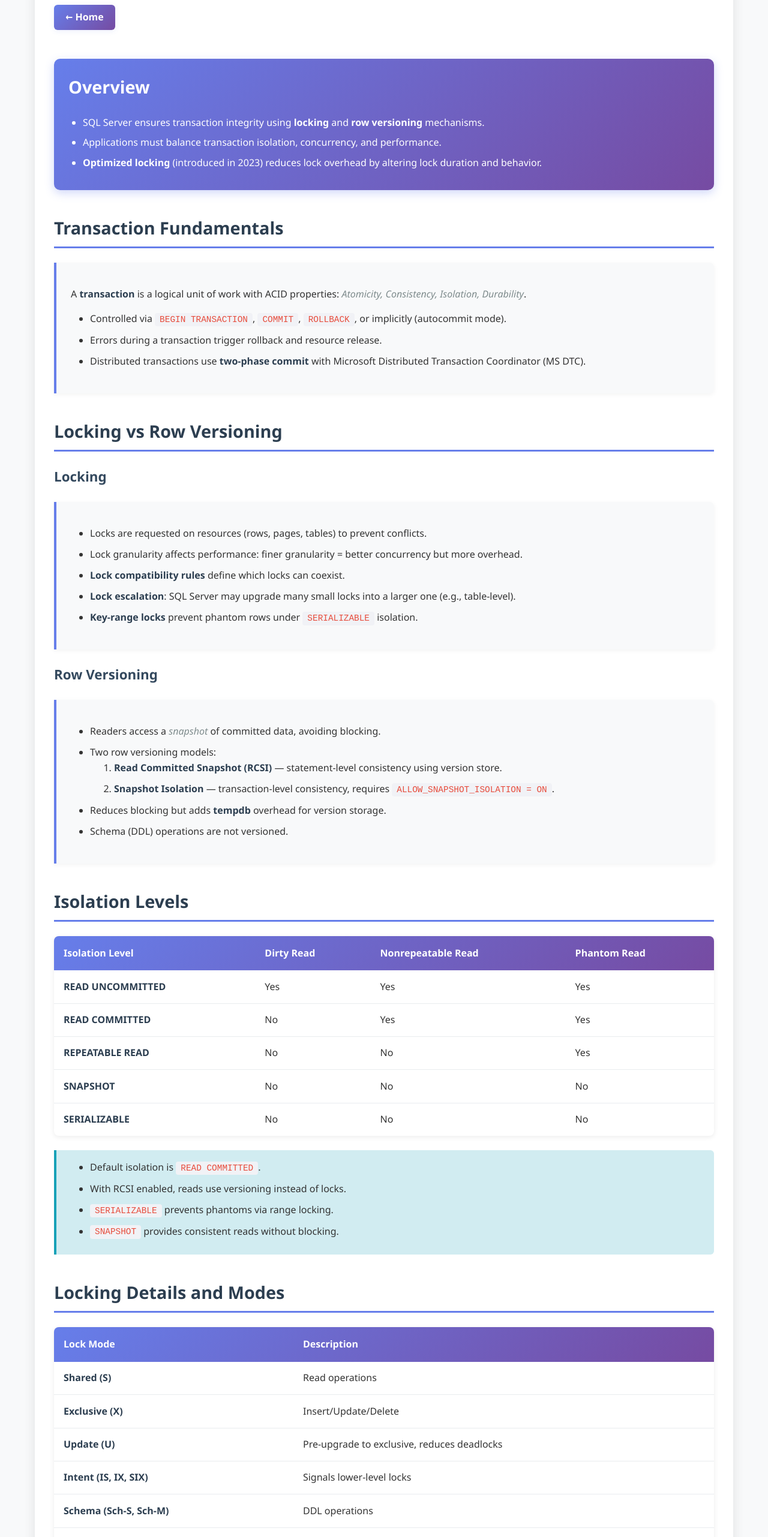
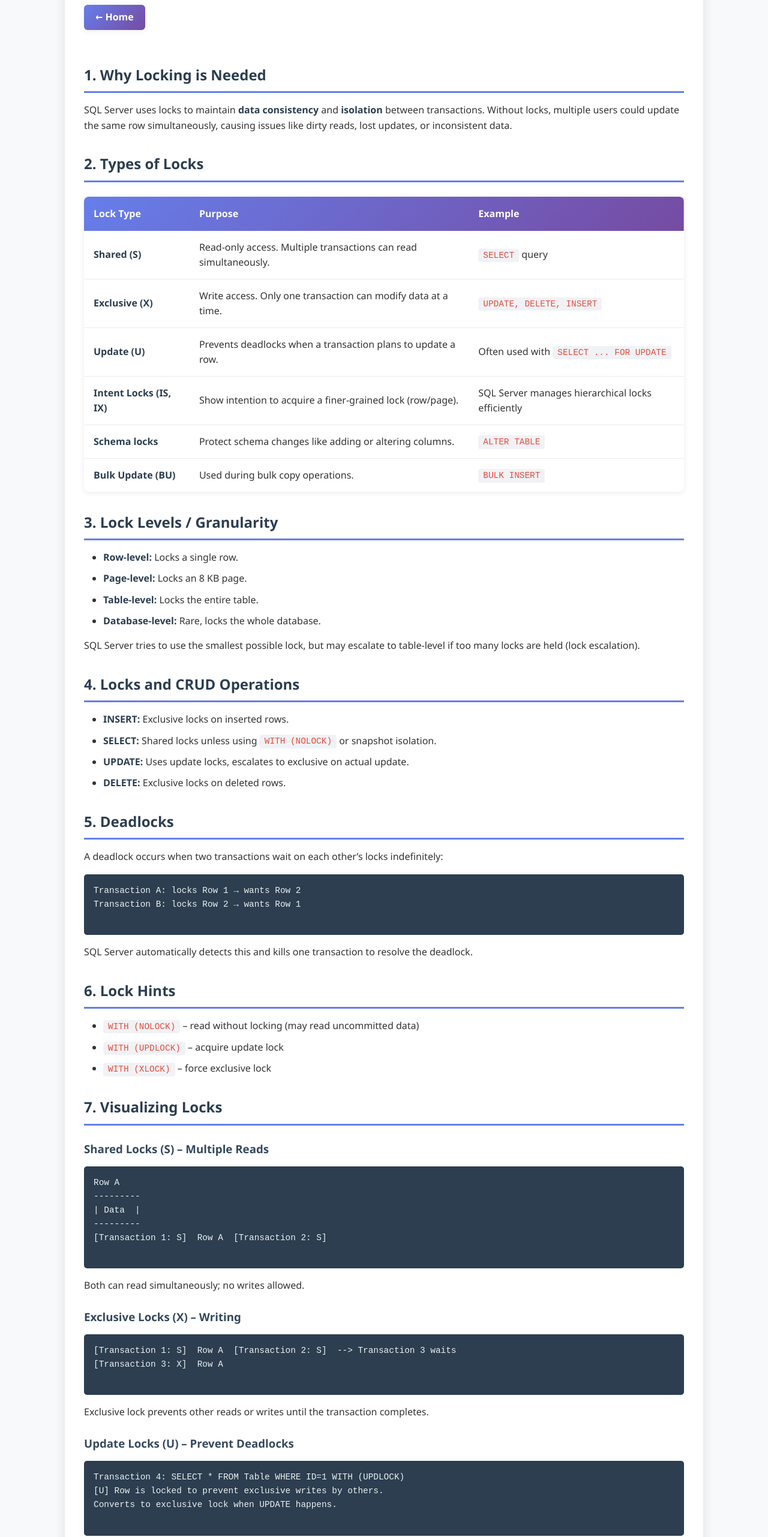
Before and after one commit to jayaprakashkaluva/jayaprakashkaluva.com, a plain HTML site: page content/html/sql-server-locking.html in a window 1280 px wide. Shown: the part 220-2783 px from the top of the page at 60% size. Drawn offline with Linux system fonts and the light colour scheme.

Commit message:
Updated SQL Server lock content

```diff
--- a/content/html/sql-server-locking.html
+++ b/content/html/sql-server-locking.html
@@ -3,7 +3,7 @@
 <head>
     <meta charset="UTF-8">
     <meta name="viewport" content="width=device-width, initial-scale=1.0">
-    <title>SQL Server Transaction Locking and Row Versioning Guide</title>
+    <title>SQL Server Locking Explained</title>
     <style>
         body {
             font-family: 'Segoe UI', Tahoma, Geneva, Verdana, sans-serif;
@@ -31,7 +31,7 @@
             opacity: 0.95;
         }
         .container {
-            max-width: 1100px;
+            max-width: 1000px;
             margin: 0 auto;
             padding: 2rem;
             background-color: white;
@@ -40,66 +40,17 @@
             margin-top: 2rem;
             margin-bottom: 2rem;
         }
-        .back-link {
-            display: inline-block;
-            margin-bottom: 1.5rem;
-            padding: 0.5rem 1.2rem;
-            background: linear-gradient(135deg, #667eea 0%, #764ba2 100%);
-            color: white;
-            border-radius: 6px;
-            text-decoration: none;
-            font-weight: bold;
-            box-shadow: 0 2px 8px rgba(102, 126, 234, 0.12);
-            transition: background 0.2s, transform 0.2s;
-        }
-        .back-link:hover {
-            transform: translateY(-2px);
-            box-shadow: 0 4px 12px rgba(102, 126, 234, 0.2);
-        }
         h2 {
             color: #2c3e50;
             border-bottom: 3px solid #667eea;
             padding-bottom: 0.5rem;
-            margin-top: 2.5rem;
+            margin-top: 2rem;
             margin-bottom: 1rem;
-            font-size: 1.8rem;
         }
         h3 {
             color: #34495e;
             margin-top: 1.5rem;
-            margin-bottom: 0.8rem;
-            font-size: 1.4rem;
-        }
-        .overview-box {
-            background: linear-gradient(135deg, #667eea 0%, #764ba2 100%);
-            color: white;
-            padding: 1.5rem;
-            border-radius: 10px;
-            margin: 1.5rem 0;
-            box-shadow: 0 5px 15px rgba(102, 126, 234, 0.3);
-        }
-        .overview-box ul {
-            margin: 0.5rem 0;
-            padding-left: 1.5rem;
-        }
-        .overview-box li {
             margin-bottom: 0.5rem;
-        }
-        .overview-box strong {
-            color: white;
-            font-weight: 600;
-        }
-        .section-card {
-            background-color: #f8f9fa;
-            border-left: 4px solid #667eea;
-            padding: 1.5rem;
-            margin: 1.5rem 0;
-            border-radius: 0 8px 8px 0;
-            box-shadow: 0 2px 8px rgba(0, 0, 0, 0.05);
-        }
-        .section-card h3 {
-            margin-top: 0;
-            color: #667eea;
         }
         table {
             width: 100%;
@@ -118,11 +69,13 @@
             padding: 1rem;
             text-align: left;
             font-weight: 600;
-            font-size: 1rem;
+            border: none;
         }
         td {
             padding: 0.9rem 1rem;
             border-bottom: 1px solid #e9ecef;
+            border-left: none;
+            border-right: none;
         }
         tbody tr:hover {
             background-color: #f8f9fa;
@@ -141,10 +94,6 @@
             color: #2c3e50;
             font-weight: 600;
         }
-        em {
-            font-style: italic;
-            color: #7f8c8d;
-        }
         code {
             background-color: #f1f2f6;
             padding: 0.2rem 0.5rem;
@@ -153,36 +102,22 @@
             font-size: 0.9rem;
             color: #e74c3c;
         }
-        .highlight-box {
-            background-color: #fff3cd;
-            border-left: 4px solid #ffc107;
-            padding: 1rem 1.5rem;
+        pre {
+            background-color: #2c3e50;
+            color: #ecf0f1;
+            padding: 1rem;
+            border-radius: 5px;
+            overflow-x: auto;
+            font-family: 'Courier New', monospace;
+            font-size: 0.9rem;
+        }
+        .section-card {
+            background-color: #f8f9fa;
+            border-left: 4px solid #667eea;
+            padding: 1.5rem;
             margin: 1.5rem 0;
-            border-radius: 0 6px 6px 0;
-        }
-        .info-box {
-            background-color: #d1ecf1;
-            border-left: 4px solid #17a2b8;
-            padding: 1rem 1.5rem;
-            margin: 1.5rem 0;
-            border-radius: 0 6px 6px 0;
-        }
-        .reference {
-            margin-top: 3rem;
-            padding: 1.5rem;
-            background-color: #f8f9fa;
-            border-radius: 8px;
-            text-align: center;
-            font-style: italic;
-            color: #6c757d;
-        }
-        .reference a {
-            color: #667eea;
-            text-decoration: none;
-            font-weight: 600;
-        }
-        .reference a:hover {
-            text-decoration: underline;
+            border-radius: 0 8px 8px 0;
+            box-shadow: 0 2px 8px rgba(0, 0, 0, 0.05);
         }
         @media (max-width: 768px) {
             .container {
@@ -212,200 +147,123 @@
 </head>
 <body>
     <header>
-        <h1>🔒 SQL Server Transaction Locking and Row Versioning Guide</h1>
-        <p>Comprehensive summary of transaction integrity, concurrency, and performance optimization</p>
+        <h1>🔒 SQL Server Locking Explained</h1>
+        <p>Understanding transaction locking mechanisms and concurrency control</p>
     </header>
 
     <div class="container">
-        <a href="../../index.html" class="back-link">← Home</a>
+        <a href="../../index.html" style="display:inline-block;margin-bottom:1.5rem;padding:0.5rem 1.2rem;background:linear-gradient(135deg,#667eea 0%,#764ba2 100%);color:white;border-radius:6px;text-decoration:none;font-weight:bold;box-shadow:0 2px 8px rgba(102,126,234,0.12);transition:background 0.2s;">← Home</a>
+    <h2>1. Why Locking is Needed</h2>
+    <p>SQL Server uses locks to maintain <strong>data consistency</strong> and <strong>isolation</strong> between transactions. Without locks, multiple users could update the same row simultaneously, causing issues like dirty reads, lost updates, or inconsistent data.</p>
 
-        <div class="overview-box">
-            <h2 style="margin-top: 0; border: none; color: white;">Overview</h2>
-            <ul>
-                <li>SQL Server ensures transaction integrity using <strong>locking</strong> and <strong>row versioning</strong> mechanisms.</li>
-                <li>Applications must balance transaction isolation, concurrency, and performance.</li>
-                <li><strong>Optimized locking</strong> (introduced in 2023) reduces lock overhead by altering lock duration and behavior.</li>
-            </ul>
-        </div>
-
-        <h2>Transaction Fundamentals</h2>
-        <div class="section-card">
-            <p>A <strong>transaction</strong> is a logical unit of work with ACID properties: <em>Atomicity, Consistency, Isolation, Durability</em>.</p>
-            <ul>
-                <li>Controlled via <code>BEGIN TRANSACTION</code>, <code>COMMIT</code>, <code>ROLLBACK</code>, or implicitly (autocommit mode).</li>
-                <li>Errors during a transaction trigger rollback and resource release.</li>
-                <li>Distributed transactions use <strong>two-phase commit</strong> with Microsoft Distributed Transaction Coordinator (MS DTC).</li>
-            </ul>
-        </div>
-
-        <h2>Locking vs Row Versioning</h2>
-
-        <h3>Locking</h3>
-        <div class="section-card">
-            <ul>
-                <li>Locks are requested on resources (rows, pages, tables) to prevent conflicts.</li>
-                <li>Lock granularity affects performance: finer granularity = better concurrency but more overhead.</li>
-                <li><strong>Lock compatibility rules</strong> define which locks can coexist.</li>
-                <li><strong>Lock escalation</strong>: SQL Server may upgrade many small locks into a larger one (e.g., table-level).</li>
-                <li><strong>Key-range locks</strong> prevent phantom rows under <code>SERIALIZABLE</code> isolation.</li>
-            </ul>
-        </div>
-
-        <h3>Row Versioning</h3>
-        <div class="section-card">
-            <ul>
-                <li>Readers access a <em>snapshot</em> of committed data, avoiding blocking.</li>
-                <li>Two row versioning models:
-                    <ol>
-                        <li><strong>Read Committed Snapshot (RCSI)</strong> — statement-level consistency using version store.</li>
-                        <li><strong>Snapshot Isolation</strong> — transaction-level consistency, requires <code>ALLOW_SNAPSHOT_ISOLATION = ON</code>.</li>
-                    </ol>
-                </li>
-                <li>Reduces blocking but adds <strong>tempdb</strong> overhead for version storage.</li>
-                <li>Schema (DDL) operations are not versioned.</li>
-            </ul>
-        </div>
-
-        <h2>Isolation Levels</h2>
+    <h2>2. Types of Locks</h2>
     <table>
         <thead>
             <tr>
-                    <th>Isolation Level</th>
-                    <th>Dirty Read</th>
-                    <th>Nonrepeatable Read</th>
-                    <th>Phantom Read</th>
-                </tr>
-            </thead>
-            <tbody>
-                <tr>
-                    <td><strong>READ UNCOMMITTED</strong></td>
-                    <td>Yes</td>
-                    <td>Yes</td>
-                    <td>Yes</td>
-                </tr>
-                <tr>
-                    <td><strong>READ COMMITTED</strong></td>
-                    <td>No</td>
-                    <td>Yes</td>
-                    <td>Yes</td>
-                </tr>
-                <tr>
-                    <td><strong>REPEATABLE READ</strong></td>
-                    <td>No</td>
-                    <td>No</td>
-                    <td>Yes</td>
-                </tr>
-                <tr>
-                    <td><strong>SNAPSHOT</strong></td>
-                    <td>No</td>
-                    <td>No</td>
-                    <td>No</td>
-                </tr>
-                <tr>
-                    <td><strong>SERIALIZABLE</strong></td>
-                    <td>No</td>
-                    <td>No</td>
-                    <td>No</td>
-                </tr>
-            </tbody>
-        </table>
-
-        <div class="info-box">
-            <ul style="margin: 0;">
-                <li>Default isolation is <code>READ COMMITTED</code>.</li>
-                <li>With RCSI enabled, reads use versioning instead of locks.</li>
-                <li><code>SERIALIZABLE</code> prevents phantoms via range locking.</li>
-                <li><code>SNAPSHOT</code> provides consistent reads without blocking.</li>
-            </ul>
-        </div>
-
-        <h2>Locking Details and Modes</h2>
-        <table>
-            <thead>
-                <tr>
-                    <th>Lock Mode</th>
-                    <th>Description</th>
+                <th>Lock Type</th>
+                <th>Purpose</th>
+                <th>Example</th>
             </tr>
         </thead>
         <tbody>
             <tr>
                 <td><strong>Shared (S)</strong></td>
-                    <td>Read operations</td>
+                <td>Read-only access. Multiple transactions can read simultaneously.</td>
+                <td><code>SELECT</code> query</td>
             </tr>
             <tr>
                 <td><strong>Exclusive (X)</strong></td>
-                    <td>Insert/Update/Delete</td>
+                <td>Write access. Only one transaction can modify data at a time.</td>
+                <td><code>UPDATE, DELETE, INSERT</code></td>
             </tr>
             <tr>
                 <td><strong>Update (U)</strong></td>
-                    <td>Pre-upgrade to exclusive, reduces deadlocks</td>
+                <td>Prevents deadlocks when a transaction plans to update a row.</td>
+                <td>Often used with <code>SELECT ... FOR UPDATE</code></td>
             </tr>
             <tr>
-                    <td><strong>Intent (IS, IX, SIX)</strong></td>
-                    <td>Signals lower-level locks</td>
+                <td><strong>Intent Locks (IS, IX)</strong></td>
+                <td>Show intention to acquire a finer-grained lock (row/page).</td>
+                <td>SQL Server manages hierarchical locks efficiently</td>
             </tr>
             <tr>
-                    <td><strong>Schema (Sch-S, Sch-M)</strong></td>
-                    <td>DDL operations</td>
+                <td><strong>Schema locks</strong></td>
+                <td>Protect schema changes like adding or altering columns.</td>
+                <td><code>ALTER TABLE</code></td>
             </tr>
             <tr>
                 <td><strong>Bulk Update (BU)</strong></td>
-                    <td>Bulk inserts with TABLOCK</td>
-                </tr>
-                <tr>
-                    <td><strong>Key-Range</strong></td>
-                    <td>Protects ranges in SERIALIZABLE isolation</td>
+                <td>Used during bulk copy operations.</td>
+                <td><code>BULK INSERT</code></td>
             </tr>
         </tbody>
     </table>
 
-        <div class="highlight-box">
-            <p style="margin: 0;"><strong>Note:</strong> Locks may <strong>convert</strong> (e.g., <code>U</code> → <code>X</code>) dynamically. Conversion conflicts can lead to waits or <strong>deadlocks</strong>.</p>
-        </div>
+    <h2>3. Lock Levels / Granularity</h2>
+    <ul>
+        <li><strong>Row-level:</strong> Locks a single row.</li>
+        <li><strong>Page-level:</strong> Locks an 8 KB page.</li>
+        <li><strong>Table-level:</strong> Locks the entire table.</li>
+        <li><strong>Database-level:</strong> Rare, locks the whole database.</li>
+    </ul>
+    <p>SQL Server tries to use the smallest possible lock, but may escalate to table-level if too many locks are held (lock escalation).</p>
 
-        <h2>DML Operations Behavior</h2>
-
-        <h3>Without Optimized Locking</h3>
-        <div class="section-card">
-            <p>Row/page locks held until transaction end.</p>
-        </div>
-
-        <h3>With Optimized Locking</h3>
-        <div class="section-card">
+    <h2>4. Locks and CRUD Operations</h2>
     <ul>
-                <li>Uses <strong>TID (Transaction ID) locks</strong> held until transaction end.</li>
-                <li>Row/page locks are acquired and released incrementally.</li>
-                <li>Reduces overall lock memory footprint.</li>
-            </ul>
-        </div>
-
-        <h3>Operation Examples</h3>
-        <ul>
-            <li><strong>Insert:</strong> Range and exclusive locks on new row.</li>
-            <li><strong>Delete:</strong> Exclusive lock on deleted row + TID locks.</li>
+        <li><strong>INSERT:</strong> Exclusive locks on inserted rows.</li>
+        <li><strong>SELECT:</strong> Shared locks unless using <code>WITH (NOLOCK)</code> or snapshot isolation.</li>
+        <li><strong>UPDATE:</strong> Uses update locks, escalates to exclusive on actual update.</li>
+        <li><strong>DELETE:</strong> Exclusive locks on deleted rows.</li>
     </ul>
 
-        <h2>Lock Escalation</h2>
-        <div class="section-card">
-            <p>Converts many fine-grained locks into coarse (table-level) locks to reduce overhead.</p>
-            <p>With optimized locking, fewer locks are used — escalation is less frequent.</p>
-        </div>
+    <h2>5. Deadlocks</h2>
+    <p>A deadlock occurs when two transactions wait on each other’s locks indefinitely:</p>
+    <pre>
+Transaction A: locks Row 1 → wants Row 2
+Transaction B: locks Row 2 → wants Row 1
+    </pre>
+    <p>SQL Server automatically detects this and kills one transaction to resolve the deadlock.</p>
 
-        <h2>Application Design Guidance</h2>
-        <div class="info-box">
-            <ul style="margin: 0;">
-                <li>Match isolation level to business requirements.</li>
-                <li>Use <strong>RCSI</strong> or <strong>Snapshot Isolation</strong> for high read concurrency workloads.</li>
-                <li>Use lock hints (e.g., <code>UPDLOCK</code>, <code>HOLDLOCK</code>) carefully.</li>
-                <li>Monitor <strong>tempdb</strong> for version store growth under versioning.</li>
-                <li>Track deadlocks and escalation patterns using DMVs and Extended Events.</li>
-                <li>Test and tune <strong>Optimized Locking</strong> in newer SQL Server versions.</li>
+    <h2>6. Lock Hints</h2>
+    <ul>
+        <li><code>WITH (NOLOCK)</code> – read without locking (may read uncommitted data)</li>
+        <li><code>WITH (UPDLOCK)</code> – acquire update lock</li>
+        <li><code>WITH (XLOCK)</code> – force exclusive lock</li>
     </ul>
-        </div>
 
-        <div class="reference">
-            <p><em>Reference: <a href="https://learn.microsoft.com/en-us/sql/relational-databases/sql-server-transaction-locking-and-row-versioning-guide?view=sql-server-ver17" target="_blank">Microsoft Docs - Transaction Locking and Row Versioning Guide</a></em></p>
-        </div>
+    <h2>7. Visualizing Locks</h2>
+    <h3>Shared Locks (S) – Multiple Reads</h3>
+    <pre>
+Row A
+---------
+| Data  |
+---------
+[Transaction 1: S]  Row A  [Transaction 2: S]
+    </pre>
+    <p>Both can read simultaneously; no writes allowed.</p>
+
+    <h3>Exclusive Locks (X) – Writing</h3>
+    <pre>
+[Transaction 1: S]  Row A  [Transaction 2: S]  --> Transaction 3 waits
+[Transaction 3: X]  Row A
+    </pre>
+    <p>Exclusive lock prevents other reads or writes until the transaction completes.</p>
+
+    <h3>Update Locks (U) – Prevent Deadlocks</h3>
+    <pre>
+Transaction 4: SELECT * FROM Table WHERE ID=1 WITH (UPDLOCK)
+[U] Row is locked to prevent exclusive writes by others.
+Converts to exclusive lock when UPDATE happens.
+    </pre>
+
+    <h3>Deadlock Scenario</h3>
+    <pre>
+Row A        Row B
+------       ------
+Transaction 5: X --> Row A, wants Row B
+Transaction 6: X --> Row B, wants Row A
+</pre>
+    <p>Both wait indefinitely. SQL Server resolves by killing one transaction.</p>
     </div>
 </body>
 </html>
```
Lines whose indentation alone changed are shown as unchanged.
